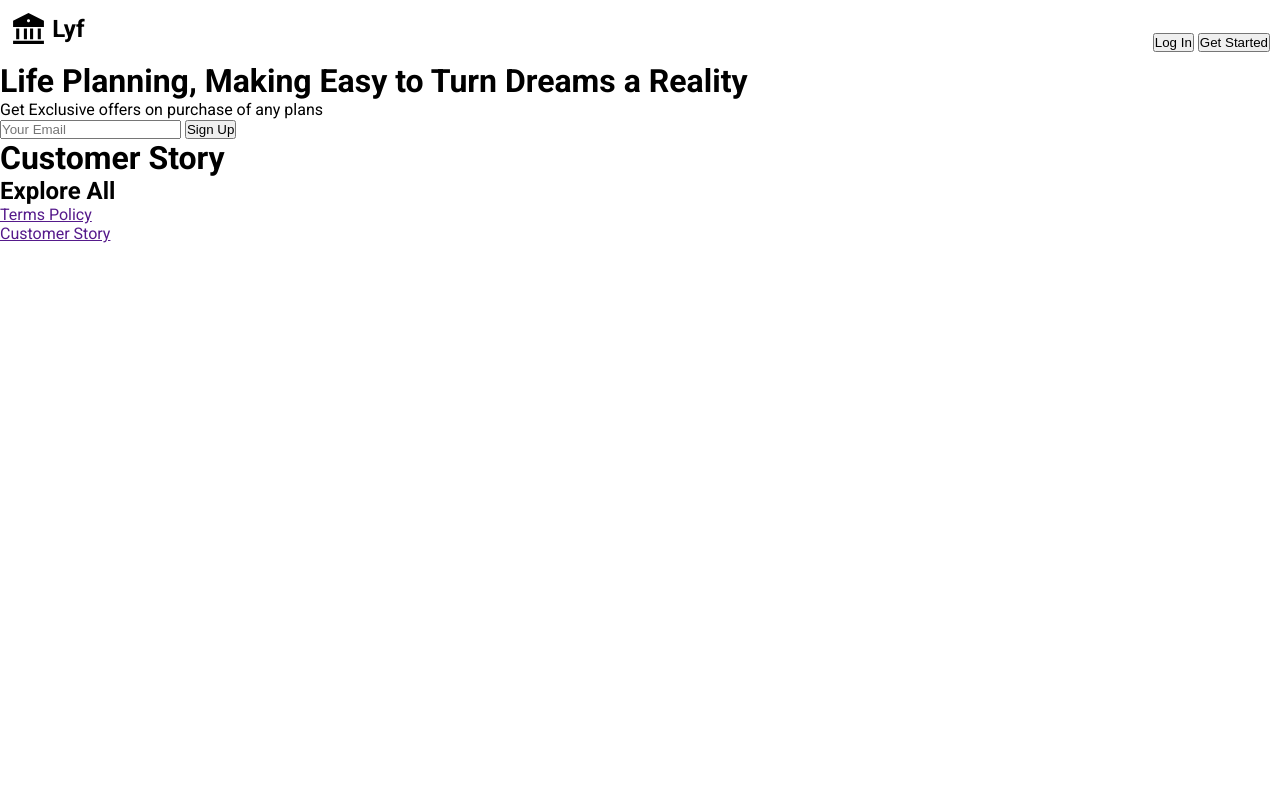
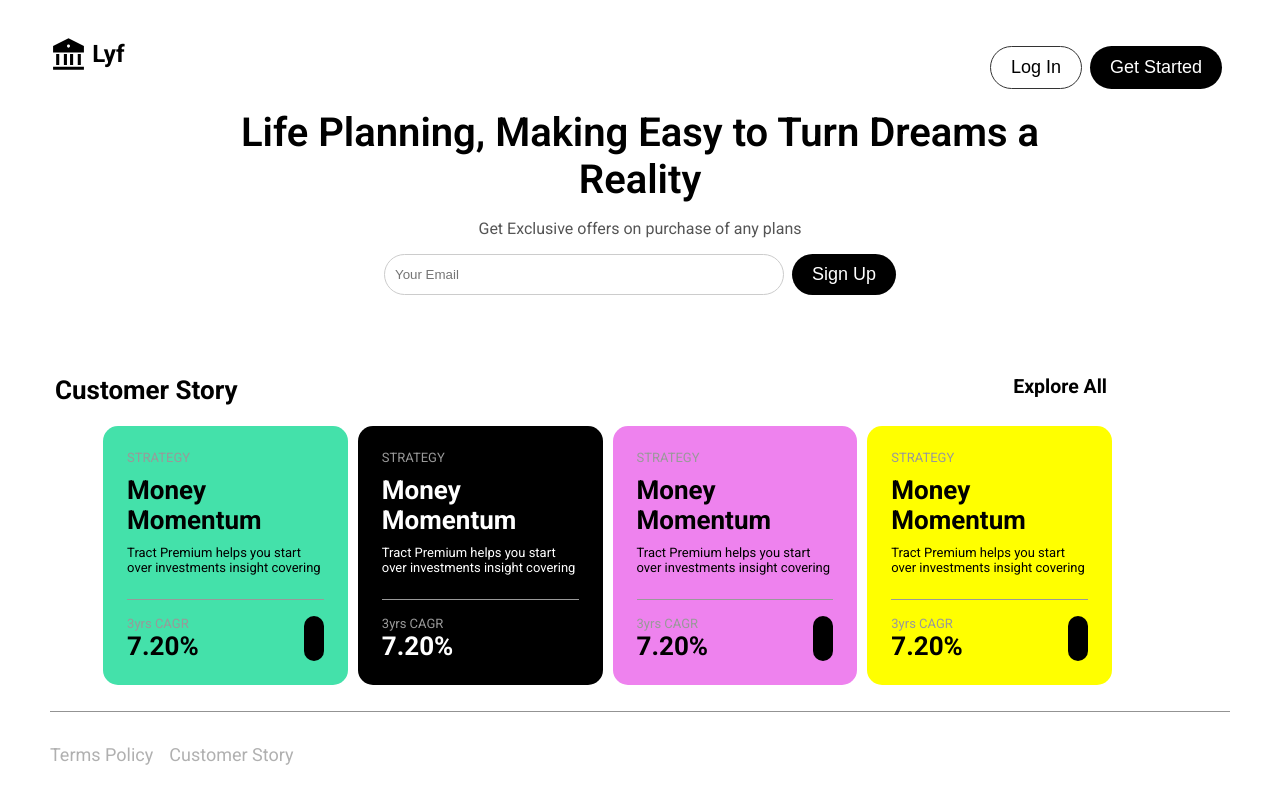
Before and after one commit to kyler004/HTML-and-CSS, a plain HTML site: page LYF/index.html in a window 1280 px wide. Drawn offline with Linux system fonts and the light colour scheme.

Commit message:
Added some styles to the LYF project

```diff
--- a/LYF/index.html
+++ b/LYF/index.html
@@ -39,15 +39,67 @@
             <div class="cards-container">
 
                 <div class="card card-1">
+                    <div class="desc">
+                        <p class="header">STRATEGY</p>
+                        <h1>Money Momentum</h1>
+                        <p>Tract Premium helps you start over investments insight covering</p>
+                    </div>
+
+                    <div class="bottom">
+                        <div class="margins">
+                            <p class="header">3yrs CAGR</p>
+                            <h1 class="rate">7.20%</h1>
+                        </div>
+                        <button class="forward-btn"><i class="ri-arrow-right-line"></i></button>
+                    </div>
                 </div>
 
                 <div class="card card-2">
+                    <div class="desc">
+                        <p class="header">STRATEGY</p>
+                        <h1>Money Momentum</h1>
+                        <p>Tract Premium helps you start over investments insight covering</p>
+                    </div>
+
+                    <div class="bottom">
+                        <div class="margins">
+                            <p class="header">3yrs CAGR</p>
+                            <h1 class="rate">7.20%</h1>
+                        </div>
+                        <button class="forward-btn"><i class="ri-arrow-right-line"></i></button>
+                    </div>
                 </div>
 
                 <div class="card card-3">
+                    <div class="desc">
+                        <p class="header">STRATEGY</p>
+                        <h1>Money Momentum</h1>
+                        <p>Tract Premium helps you start over investments insight covering</p>
+                    </div>
+
+                    <div class="bottom">
+                        <div class="margins">
+                            <p class="header">3yrs CAGR</p>
+                            <h1 class="rate">7.20%</h1>
+                        </div>
+                        <button class="forward-btn"><i class="ri-arrow-right-line"></i></button>
+                    </div>
                 </div>
 
                 <div class="card card-4">
+                    <div class="desc">
+                        <p class="header">STRATEGY</p>
+                        <h1>Money Momentum</h1>
+                        <p>Tract Premium helps you start over investments insight covering</p>
+                    </div>
+
+                    <div class="bottom">
+                        <div class="margins">
+                            <p class="header">3yrs CAGR</p>
+                            <h1 class="rate">7.20%</h1>
+                        </div>
+                        <button class="forward-btn"><i class="ri-arrow-right-line"></i></button>
+                    </div>
                 </div>
             </div>
         </div>
--- a/LYF/style.css
+++ b/LYF/style.css
@@ -10,10 +10,17 @@ body {
     color: #000;
     background-color: #fff;
     font-family: 'Roboto', sans-serif;
+    display: flex;
+    justify-content: center;
+    align-items: center;
+    flex-direction: column;
     min-height: 100vh;
+    max-width: 1200px;
+    margin: 0 auto;
 }
 
 header {
+    width: 100%;
     display: flex;
     align-items: baseline;
     justify-content: space-between;
@@ -31,3 +38,174 @@ header img {
     width: 10px;
     width: auto;
 }
+
+header nav {
+    display: flex;
+    flex-direction: row;
+    gap: 0.5rem;
+}
+
+header .primary-btn {
+    font-weight: 500;
+    font-size: 18px;
+    color: #000;
+    background-color: #fff;
+    border: 1px solid #333;
+    padding: 10px 20px;
+    border-radius: 100px;
+}
+
+.secondary-btn {
+    font-weight: 500;
+    font-size: 18px;
+    color: #fff;
+    background-color: #000;
+    border: none;
+    border-radius: 70px;
+    padding: 10px 20px;
+}
+
+header nav i {
+    color: #000;
+    font-size: 18px;
+}
+
+.main {
+    margin: 0 auto;
+    padding: 10px;
+    display: flex;
+    flex-direction: column;
+    gap: 1rem;
+}
+
+.main .hero {
+    margin: 0 auto;
+    display: flex;
+    justify-content: center;
+    align-items: center;
+    flex-direction: column;
+    gap: 1rem;
+    width: 70%;
+}
+
+.main .hero h1 {
+    text-align: center;
+    font-weight: 600;
+    font-size: 2.5rem;
+}
+
+.main .hero p {
+    color: #555;
+}
+
+.main .hero .contact-form {
+    display: flex;
+    flex-direction: row;
+    gap: 0.5rem;
+}
+
+.main .hero .contact-form input{
+    padding: 10px;
+    border: 1px solid #ccc;
+    border-radius: 50px;
+    width: 400px;
+}
+
+.main .plans {
+    margin-top: 5%;
+    display: flex;
+    flex-direction: column;
+    gap: 1rem;
+    width: 90%;
+}
+
+.main .plans .top {
+    display: flex;
+    justify-content: space-between;
+    font-size: small;
+    margin: 5px;
+}
+
+.main .plans .cards-container {
+    display: flex;
+    justify-content: center;
+    flex-direction: row;
+    flex-wrap: nowrap;
+    gap: 10px;
+    margin-left:5% ;
+}
+
+.cards-container .card{
+    width: 50%;
+    padding: 1.5rem;
+    display: flex;
+    flex-direction: column;
+    gap: 1rem;
+    font-size: small;
+    border-radius: 15px;
+}
+
+.card .desc {
+    padding-bottom:1.5rem;
+    border-bottom: 1px solid #999;
+    display: flex;
+    flex-direction: column;
+    gap: 10px;
+}
+
+.card .header {
+    color: #999;
+}
+
+.card .bottom {
+    display: flex;
+    justify-content: space-between;
+}
+
+.card .bottom .forward-btn {
+    border: none;
+    border-radius: 10px;
+    outline: none;
+    background-color: #000;
+    padding: 10px;
+}
+
+.cards-container .card-1 {
+    background-color: #44e1aa;
+    color: #000;
+    border-radius: 15px;
+}
+
+.cards-container .card-2 {
+    background-color: #000;
+    color: #fff;
+}
+
+.cards-container .card-3 {
+    background-color: violet;
+}
+
+.cards-container .card-4 {
+    background-color: yellow;
+}
+
+footer {
+    margin-top: 10px;
+    padding-top: 2rem;
+    display: flex;
+    justify-content: space-between;
+    border-top: 1px solid #555555a2;
+}
+
+footer ul {
+    list-style: none;
+    display: flex;
+    gap: 1rem;
+    font-size: large;
+}
+
+footer ul li a {
+    color: #0000004f;
+    text-decoration: none;
+
+}
```
